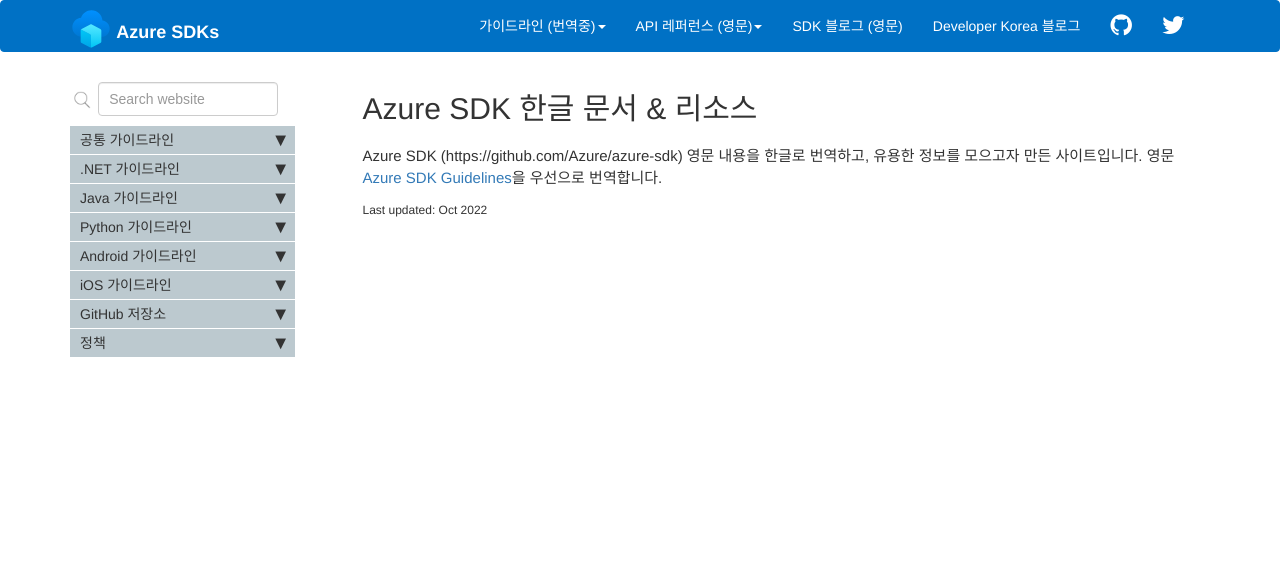
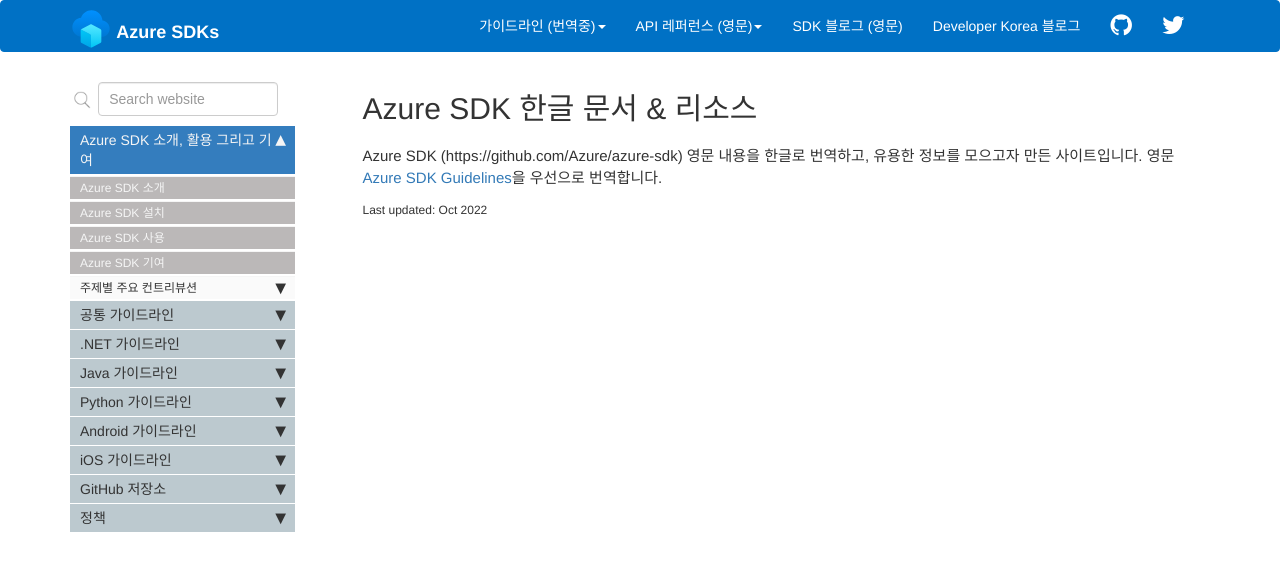
Before and after one commit to Azure/azure-sdk-korean, a Jekyll site: the page built from index.md, in a window 1280 px wide. Shown: the top 571 px of the page. Built offline with Jekyll 4.4.1, drawn with Linux system fonts in a browser that asks for light colours; comment, search, counter and statistics services are not loaded.

Commit message:
create page for contribution

````diff
--- a/_data/sidebars/general_sidebar.yml
+++ b/_data/sidebars/general_sidebar.yml
@@ -3,6 +3,24 @@ entries:
   levels: one
   folders:
 
+  - title: Azure SDK 소개, 활용 그리고 기여
+    folderitems:
+      - title: Azure SDK 소개
+        url: /
+      - title: Azure SDK 설치
+        url: /
+      - title: Azure SDK 사용
+        url: /
+      - title: Azure SDK 기여
+        url: /
+        subfolders:
+            - title: 컨트리뷰션 가이드
+              subfolderitems:
+        subfolders:
+            - title: 주제별 주요 컨트리뷰션
+              subfolderitems:
+                - title: CSpell
+                  url: /contribution_cspell
   - title: 공통 가이드라인
     folderitems:
       - title: 소개
--- /dev/null
+++ b/docs/contribution/cspell.md
@@ -0,0 +1,27 @@
+---
+title: "주요 컨트리뷰션 - CSpell"
+keywords: contribution
+permalink: contribution_cspell.html
+folder: contribution
+sidebar: general_sidebar
+---
+
+주요 컨트리뷰션 중 CSpell 관하여 설명합니다
+
+## 사전 준비
+macOS 사용자들은 PowerShell 을 사용하기 위해, [여기](https://learn.microsoft.com/en-us/powershell/scripting/install/installing-powershell-on-macos?view=powershell-7.2)를 참고하여 설치를 합니다
+
+
+## 해야할 일
+1. [Node.js](https://nodejs.org/en/download/) 설치되어 있는지 확인합니다
+2. `.vscode/cspell.json` 에서 `ignorePaths` 항목에 해당 라이브러리를 삭제 하여, 그 모듈이 더이상 무시되지 않고 검사가 될 수 있도록 만듭니다. 예를 들어, **sdk/storage/azure-storage-blob-changefeed/**.
+3. 저장소 루트 위치에서 다음과 같이 실행합니다
+   ```powershell
+    ./eng/common/spelling/Invoke-Cspell.ps1 -ScanGlobs "sdk/storage/azure-storage-blob-changefeed/**"
+    ```
+4. [False positives](http://aka.ms/azsdk/engsys/spellcheck) 내용을 참고하여, 오타를 수정합니다
+5. 아까전 `.vscode/cspell.json` 에서 `ignorePaths` 수정에 해당한 라이브러리에 대해 변경사항을 확인합니다. `.vscode/cspell.json` 을 포함한 변경사항을 git 에 반영하여 추가합니다
+
+## 참고 PR
+- [머지된 EventHub 라이브러리 CSpell PR](https://github.com/Azure/azure-sdk-for-python/pull/26218)
+- [머지된 다른 라이브러리 CSpell PR들](https://github.com/Azure/azure-sdk-for-python/pulls?q=is%3Apr+is%3Amerged+cspell)
````
